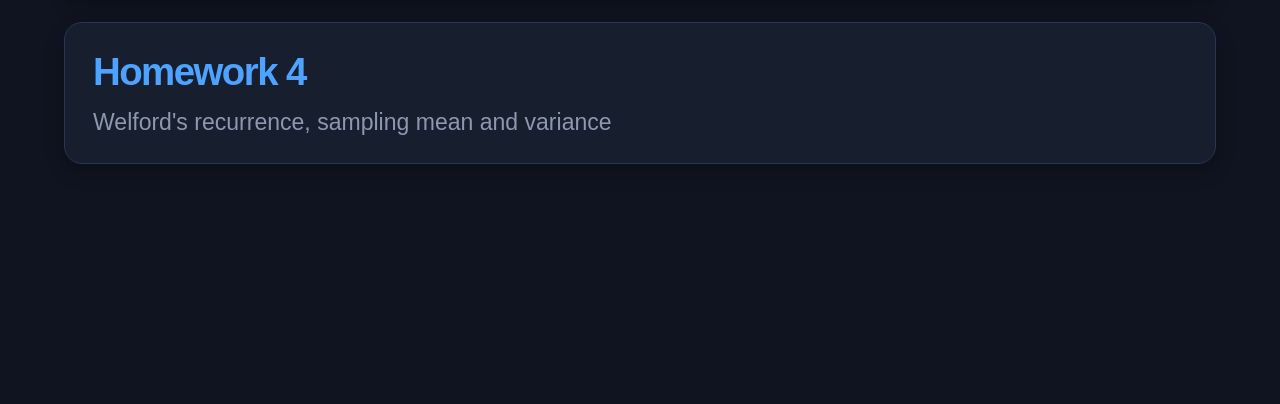
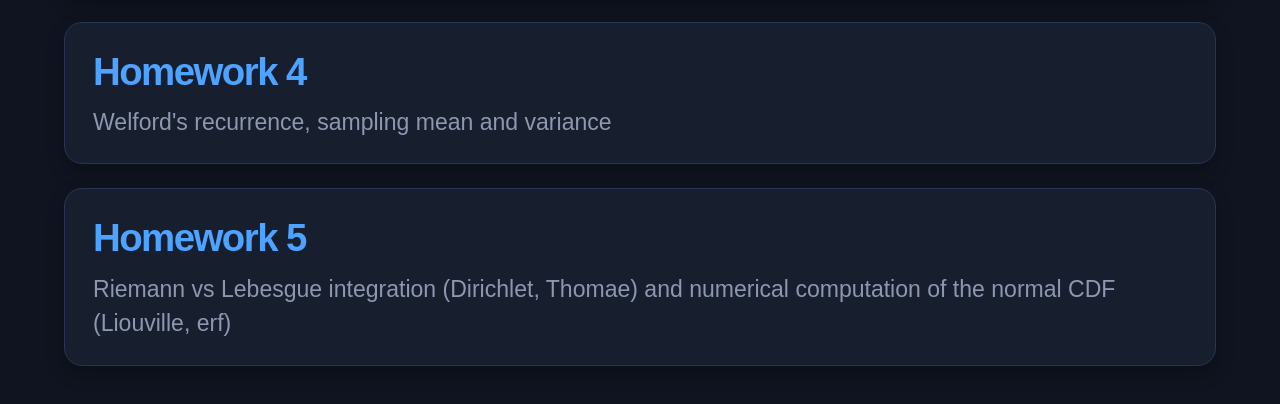
Before and after one commit to cicerchia2128950/GiuliaCicerchia.github.io, a plain HTML site: page index.html in a window 1280 px wide. Shown: the part 811-1215 px from the top of the page. Before the commit the page ends 1079 px from the top, so only its background shows below. Drawn offline with Linux system fonts and the light colour scheme.

Commit message:
Update index.html

```diff
--- a/index.html
+++ b/index.html
@@ -116,6 +116,10 @@
       <h2>Homework 4</h2>
       <p>Welford's recurrence, sampling mean and variance</p>
     </a>
+    <a class="card" href="homework6.html">
+      <h2>Homework 5</h2>
+      <p>Riemann vs Lebesgue integration (Dirichlet, Thomae) and numerical computation of the normal CDF (Liouville, erf)</p>
+    </a>
   </div>
 </body>
 </html>
```
